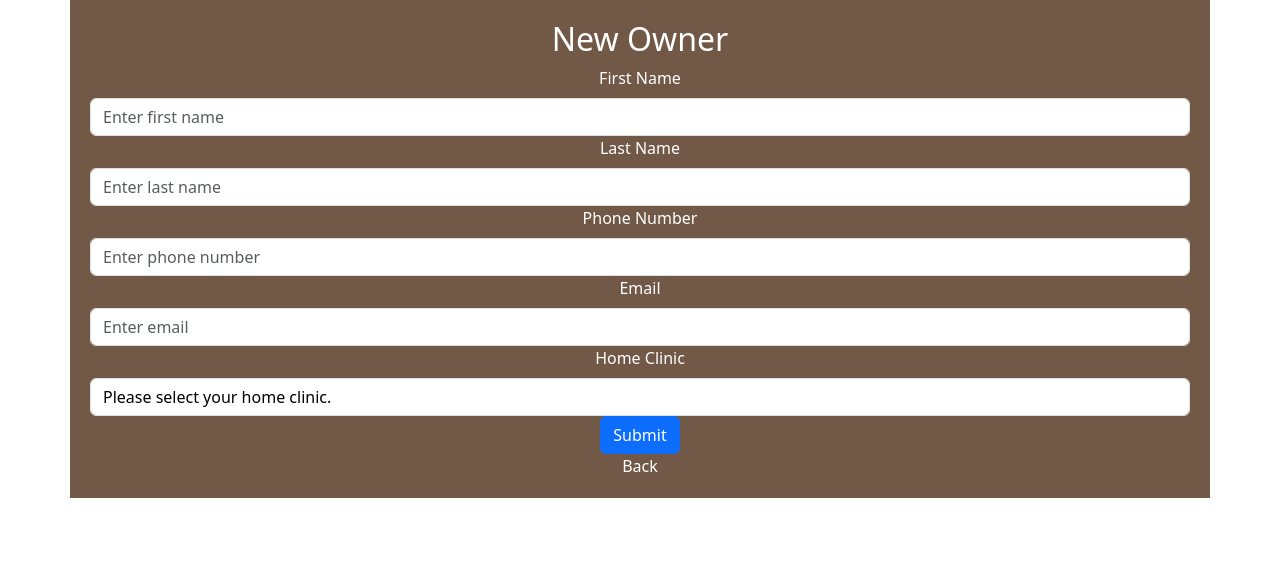
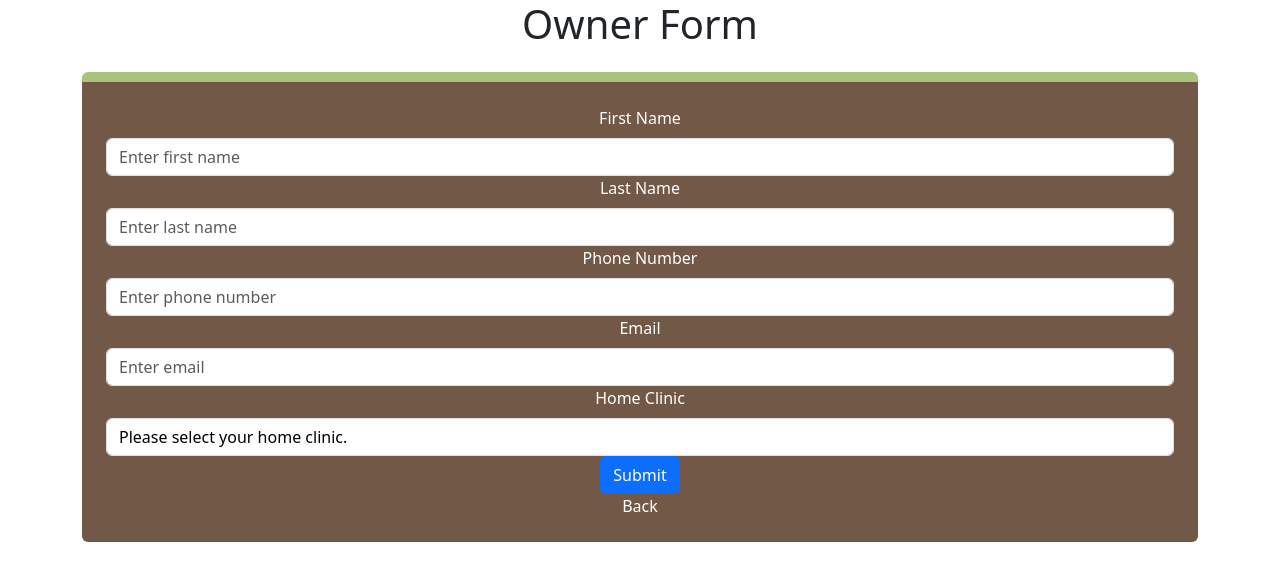
Before and after one commit to Islenna/bloodbank-defunct, a React (Create React App) app in the folder client/: page /owners/new in a window 1280 px wide. Shown: the top 580 px of the page. Built offline with nearby package versions, Linux system fonts and the light colour scheme.

Commit message:
More Styling.

```diff
--- a/client/src/components/BloodFinder.js
+++ b/client/src/components/BloodFinder.js
@@ -1,7 +1,7 @@
 import React, { useState } from 'react';
 import axios from 'axios';
 import { Link, useParams, useNavigate } from 'react-router-dom';
-import { Card, Button, Form, Row, Col } from 'react-bootstrap';
+import { Card, Container, Button, Form, Row, Col } from 'react-bootstrap';
 
 function BloodFinder() {
     const [homeClinic, setHomeClinic] = useState('');
@@ -23,16 +23,15 @@ function BloodFinder() {
 
     return (
         <div>
+            <Container className="text-center">
+            <h1>Blood Finder</h1>
             <Card
-                style={{
-                    backgroundColor: '#725846',
-                    border: 'none',
-                    borderTop: '20px solid #A9C27E',
-                }}
+                style={{ backgroundColor: '#725846', border: 'none', borderTop: '10px solid #A9C27E' }}
                 text="white"
-                className="mt-4 p-4">
+                className="mt-4 p-4"
+            >
 
-                <h1>Blood Finder</h1>
+
                 <Form onSubmit={searchPets}>
                     <Row>
                         <Col>
@@ -100,6 +99,7 @@ function BloodFinder() {
                 <Button variant="primary" onClick={() => navigate(`/owners`)}>
                     Back
                 </Button>
+                </Container>
         </div>
     );
 }
--- a/client/src/components/ClinicSearch.js
+++ b/client/src/components/ClinicSearch.js
@@ -25,7 +25,7 @@ function ClinicSearch() {
         <div>
             <h1> Please select which clinic to collect data from:</h1>
             <Card
-                style={{ backgroundColor: '#725846', border: 'none', borderTop: '10px solid #A9C27E' }}
+                style={{ backgroundColor: '#725846', border: 'none', borderTop: '20px solid #A9C27E' }}
                 text="white"
                 className="mt-4 p-4"
                 >
--- a/client/src/components/OwnerForm.js
+++ b/client/src/components/OwnerForm.js
@@ -1,7 +1,7 @@
 import React, { useState } from 'react';
 import axios from 'axios';
 import { Link, useNavigate } from 'react-router-dom';
-import { Container, Form, Button } from 'react-bootstrap';
+import { Card, Container, Form, Button } from 'react-bootstrap';
 
 const OwnerForm = () => {
     const [firstName, setFirstName] = useState('');
@@ -50,8 +50,13 @@ const OwnerForm = () => {
     };
 
     return (
-        <Container className="text-center" style={{ backgroundColor: '#725846', color: 'white', padding: '20px' }}>
-            <h2>New Owner</h2>
+        <Container className="text-center">
+            <h1>Owner Form</h1>
+            <Card
+                style={{ backgroundColor: '#725846', border: 'none', borderTop: '10px solid #A9C27E' }}
+                text="white"
+                className="mt-4 p-4"
+            >
             <Form onSubmit={onSubmitHandler}>
                 <Form.Group controlId="formFirstName">
                     <Form.Label className="d-block" style={{ color: 'white' }}>First Name</Form.Label>
@@ -127,6 +132,7 @@ const OwnerForm = () => {
                 </Button>
             </Form>
             <Link to={`/owners`} style={{ color: 'white', textDecoration: 'none' }}>Back</Link>
+        </Card>
         </Container>
     );
 };
```
Also changed, not shown: 1 other file (tests, documents, lock files or other folders).
